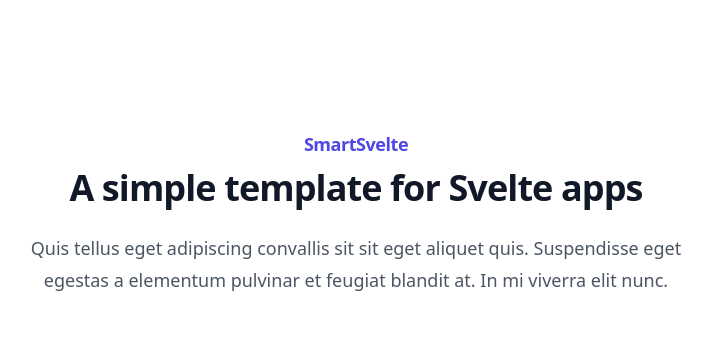
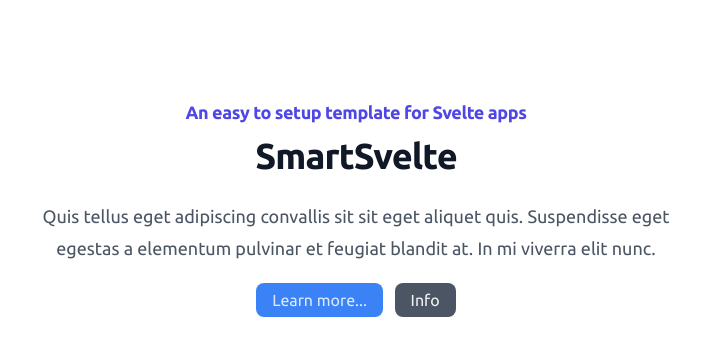
Before and after one commit to guildenstern70/smart-svelte, a SvelteKit app: page / in a window 1280 px wide. Shown: the top 356 px of the page, without its empty margins (284-996 px from the left). Built offline with nearby package versions, Linux system fonts and the light colour scheme.

Commit message:
More page

```diff
--- a/src/main.css
+++ b/src/main.css
@@ -7,6 +7,14 @@
  *
  */
 
+@import url('https://fonts.googleapis.com/css2?family=Ubuntu:wght@300;400;700&display=swap');
+
 @tailwind base;
 @tailwind components;
 @tailwind utilities;
+
+@layer base {
+    html {
+        font-family: 'Ubuntu', system-ui, sans-serif;
+    }
+}
--- a/src/routes/+layout.svelte
+++ b/src/routes/+layout.svelte
@@ -11,4 +11,6 @@
   import "../main.css";
 </script>
 
-<slot />
+<div class="bg-white py-4 px-4">
+  <slot />
+</div>
--- a/src/routes/+page.svelte
+++ b/src/routes/+page.svelte
@@ -7,12 +7,15 @@
   -
   -->
 
-<div class="bg-white py-24 sm:py-32">
-  <div class="mx-auto max-w-7xl px-6 lg:px-8">
-    <div class="mx-auto max-w-2xl lg:text-center">
-      <h2 class="text-lg font-semibold leading-8 tracking-tight text-indigo-600">SmartSvelte</h2>
-      <p class="mt-2 text-3xl font-bold tracking-tight text-gray-900 sm:text-4xl">A simple template for Svelte apps</p>
-      <p class="mt-6 text-lg leading-8 text-gray-600">Quis tellus eget adipiscing convallis sit sit eget aliquet quis. Suspendisse eget egestas a elementum pulvinar et feugiat blandit at. In mi viverra elit nunc.</p>
+
+<div class="mx-auto max-w-7xl py-20 lg:py-20 sm:py-24">
+  <div class="mx-auto max-w-2xl lg:text-center">
+    <h2 class="text-lg font-semibold leading-8 tracking-tight text-indigo-600">An easy to setup template for Svelte apps</h2>
+    <p class="mt-2 text-3xl font-bold tracking-tight text-gray-900 sm:text-4xl">SmartSvelte</p>
+    <p class="mt-6 text-lg leading-8 text-gray-600">Quis tellus eget adipiscing convallis sit sit eget aliquet quis. Suspendisse eget egestas a elementum pulvinar et feugiat blandit at. In mi viverra elit nunc.</p>
+    <div class="mt-6" id="buttons">
+      <a href="/more" class="rounded-lg px-4 py-2 mx-1 bg-blue-500 text-blue-100 hover:bg-blue-600 duration-300">Learn more...</a>
+      <a href="/" class="rounded-lg px-4 py-2 mx-1 bg-gray-600 text-gray-100 hover:bg-gray-700 duration-300">Info</a>
     </div>
   </div>
 </div>
--- /dev/null
+++ b/src/routes/more/+page.svelte
@@ -0,0 +1,13 @@
+<!--
+  -
+  -  SmartSvelte
+  -  A web template project for Svelte
+  -  Copyright (c) 2023 Alessio Saltarin
+  -  MIT License - see LICENSE
+  -
+  -->
+
+<div>
+  <h2 class="mb-4">Do you really want more?</h2>
+  <a href="/" class="rounded-lg px-4 py-2 mx-1 bg-blue-500 text-blue-100 hover:bg-blue-600 duration-300">Home</a>
+</div>
```
